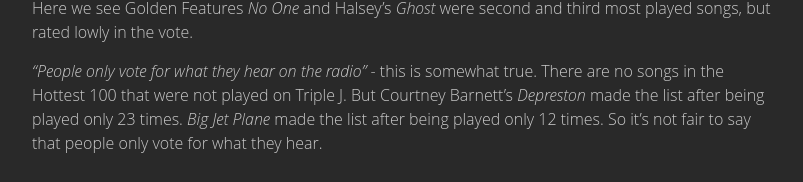
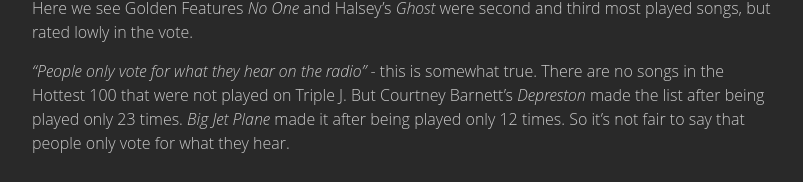
Before and after one commit to explodinglabs/explodinglabs.github.io, a Jekyll site: the page built from _posts/2016-08-15-warmest-100.markdown, in a window 1280 px wide and 900 px high, scrolled down 2514 px. Shown: the part 715-897 px from the top of the window, without its empty margins (238-1041 px from the left). Built offline with Jekyll 4.4.1, drawn with Linux system fonts in a browser that asks for light colours; some web fonts are replaced; comment, search, counter and statistics services are not loaded.

Commit message:
Adjust warmest 100 analysis

```diff
--- a/_posts/2016-08-15-warmest-100.markdown
+++ b/_posts/2016-08-15-warmest-100.markdown
@@ -161,5 +161,5 @@
 *"People only vote for what they hear on the radio"* - this is somewhat true.
 There are no songs in the Hottest 100 that were not played on Triple J. But
 Courtney Barnett's *Depreston* made the list after being played only 23 times.
-*Big Jet Plane* made the list after being played only 12 times. So it's not
-fair to say that people only vote for what they hear.
+*Big Jet Plane* made it after being played only 12 times. So it's not fair to
+say that people only vote for what they hear.
```
